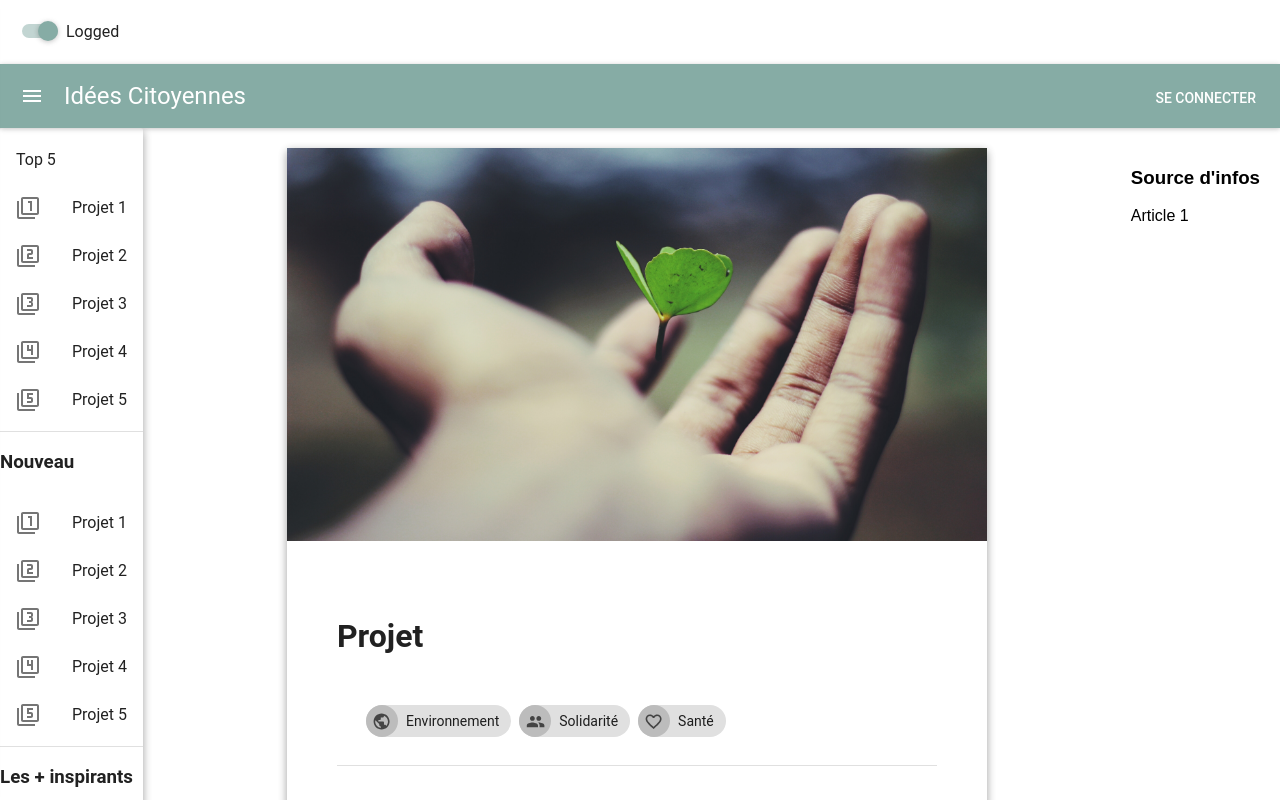
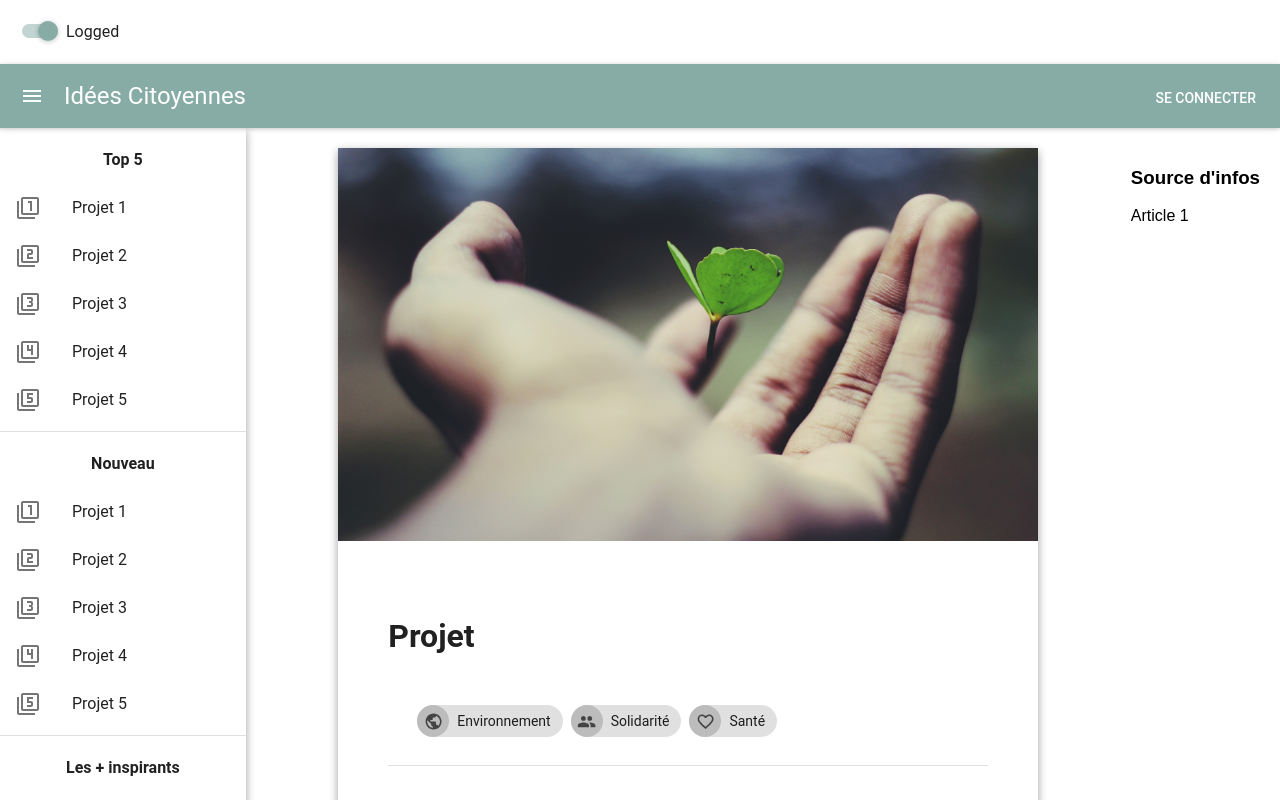
Before and after one commit to EstelleBarnoud/sim_project, a React (Create React App) app in the folder idees-citoyennes/: page / in a window 1280 px wide. Shown: the top 800 px of the page. Built offline with nearby package versions, Linux system fonts and the light colour scheme.

Commit message:
Nav style issue corrected

```diff
--- a/idees-citoyennes/src/Nav.js
+++ b/idees-citoyennes/src/Nav.js
@@ -7,14 +7,13 @@ import Filter_2 from 'material-ui/svg-icons/image/filter-2';
 import Filter_3 from 'material-ui/svg-icons/image/filter-3';
 import Filter_4 from 'material-ui/svg-icons/image/filter-4';
 import Filter_5 from 'material-ui/svg-icons/image/filter-5';
-import styled from "styled-components";
 
-const StyledListItem = styled(ListItem)`
-    padding-left: 70 !important;
-    padding-right: 70 !important;
-    text-align: "center" !important;
-    font-weight: "bold" !important;
-`;
+const style = {
+    paddingLeft: 50,
+    paddingRight: 50,
+    textAlign: "center",
+    fontWeight: "bold"
+  }
 
 class Nav extends React.Component
 {
@@ -23,7 +22,7 @@ class Nav extends React.Component
                 <div>
                     <Paper zDepth={2} style={{marginLeft: -20, marginTop: -20}}>
                         <List>
-                            <StyledListItem primaryText="Top 5" />
+                            <ListItem primaryText="Top 5" style={style} />
                             <ListItem primaryText="Projet 1" leftIcon={<Filter_1 />} />
                             <ListItem primaryText="Projet 2" leftIcon={<Filter_2 />} />
                             <ListItem primaryText="Projet 3" leftIcon={<Filter_3 />} />
@@ -31,8 +30,8 @@ class Nav extends React.Component
                             <ListItem primaryText="Projet 5" leftIcon={<Filter_5 />} />
                         </List>
                         <Divider />
-                        <h3>Nouveau</h3>
                         <List>
+                            <ListItem primaryText="Nouveau" style={style} />
                             <ListItem primaryText="Projet 1" leftIcon={<Filter_1 />} />
                             <ListItem primaryText="Projet 2" leftIcon={<Filter_2 />} />
                             <ListItem primaryText="Projet 3" leftIcon={<Filter_3 />} />
@@ -40,8 +39,8 @@ class Nav extends React.Component
                             <ListItem primaryText="Projet 5" leftIcon={<Filter_5 />} />
                         </List>
                         <Divider />
-                        <h3>Les + inspirants</h3>
                         <List>
+                            <ListItem primaryText="Les + inspirants" style={style} />
                             <ListItem primaryText="Projet 1" leftIcon={<Filter_1 />} />
                             <ListItem primaryText="Projet 2" leftIcon={<Filter_2 />} />
                             <ListItem primaryText="Projet 3" leftIcon={<Filter_3 />} />
```
